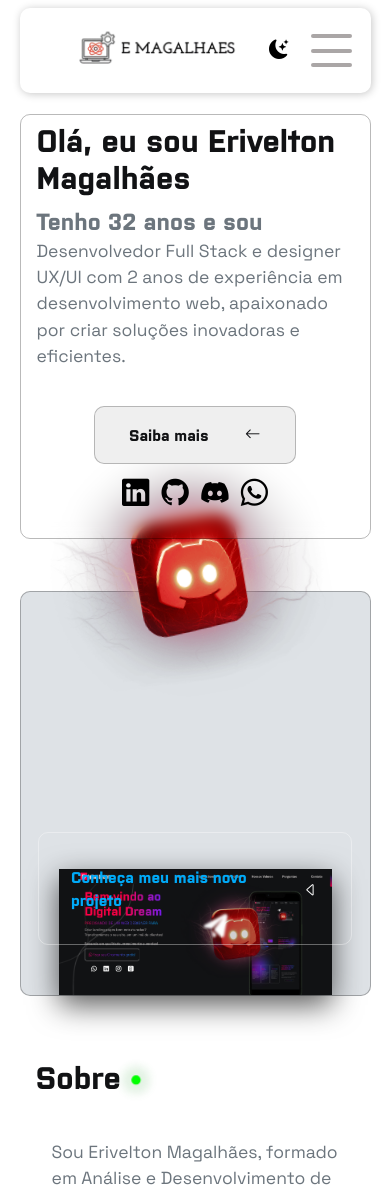
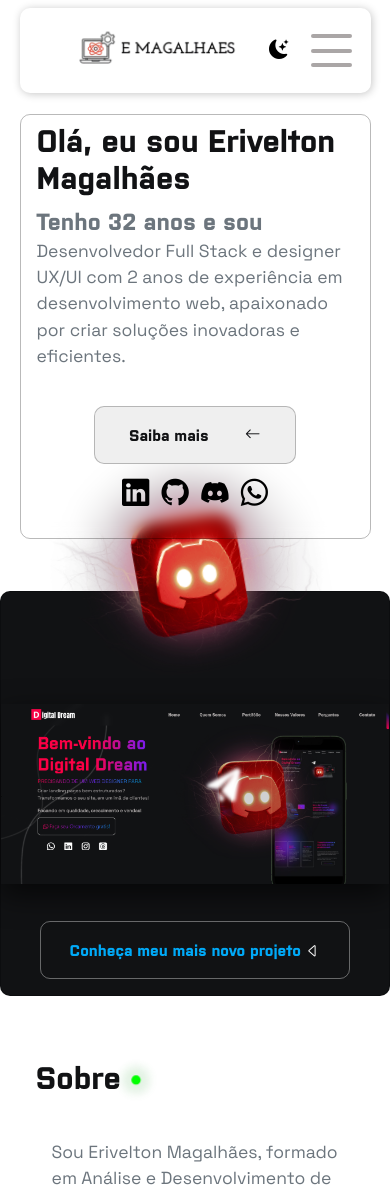
Before and after one commit to EriveltonMGit/Codigo_certo, an Angular app: page / in a window 390 px wide. Shown: the top 1193 px of the page. Built offline with nearby package versions, Linux system fonts and the light colour scheme.

Commit message:
chore: responsividade sections em geral

```diff
--- a/src/app/section-1/section-1.component.scss
+++ b/src/app/section-1/section-1.component.scss
@@ -733,29 +733,69 @@
 
   // IMG EXIBIDO NA SECTION 1 - CARD 2
   .info_img {
-    width: 90%;
-    height:40%;
+    width: 100%;
     margin-top: 5%;
     display: flex;
     align-items: center;
     justify-content: space-around;
     border-radius: 10px;
     position: relative;
-    background-color: var(--bs-gray-300);
+    background-color: var(--bs-dar-3);
     border: 1px solid rgba(0, 0, 0, 0.274);
 
   }
 
   .info_img img {
-    width: 70vw;
+    width: 100%;
     object-fit: cover;
     background-repeat: no-repeat;
     background-size: cover;
-    position: absolute;
-    bottom: 0;
+
 
     filter: drop-shadow(0 10px 15px rgba(0, 0, 0, 0.651));
   }
+
+  // (A) CARD 2
+.info_img a{
+  position: absolute;
+ bottom:  0;
+  border-radius: 10px;
+  display: flex;
+  align-items: center;
+  justify-content: center;
+  gap: 1vw;
+  padding: 1rem ;
+  width: 80%;
+  margin-bottom: 2vh;
+  cursor: pointer;
+  transition: 0.5s;
+  z-index: 10;
+  border: 1px solid rgba(255, 255, 255, 0.363);
+  font-family: Purista;
+  font-size: 4vw;
+  font-weight: bolder;
+  color: var(  --bs-primary);
+}
+.info_img a:hover{
+  background-color: rgb(255, 255, 255);
+  color: var(--bs-dar-3);
+}
+// ICON CARD 2
+.info_img a .bi{
+  rotate: 180deg;
+  display: flex;
+  align-items: center;
+  justify-content: center;
+  height: 100%;
+  margin-bottom: 0px;
+  transition: 0.5s;
+  color: white;
+}
+// EFEITO DO ICON DENTRO DO (A) LOCLIZADO NA IMAGEM CARD 2
+.info_img a:hover .bi{
+  rotate: 0deg;
+  color: var(  --bs-primary);
+}
 
 
   //  IMG LINHAS SECTION 1
```
